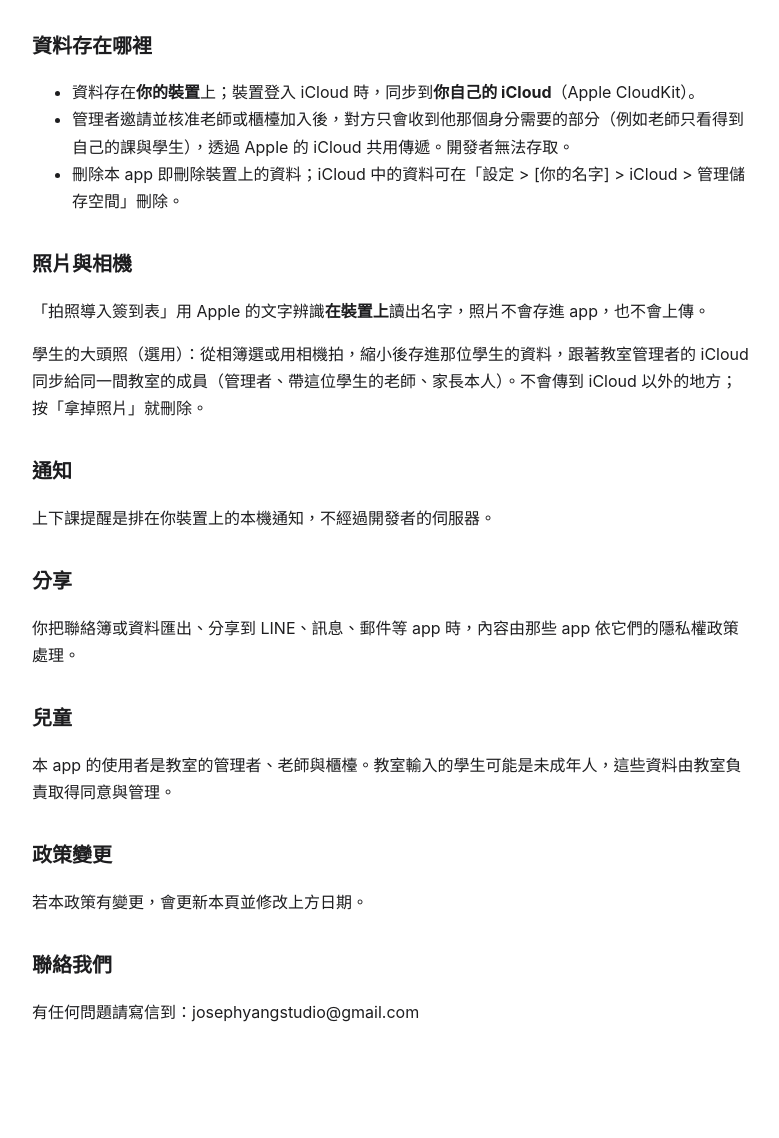
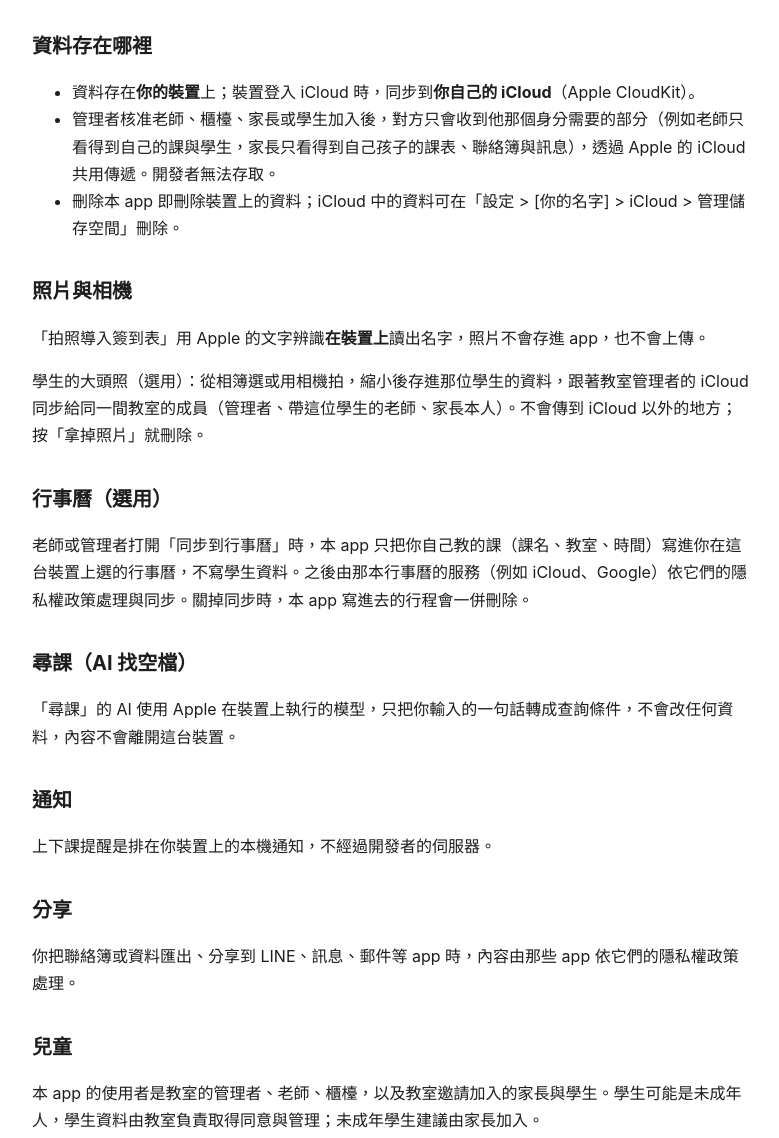
Before and after one commit to fatcathub/orbitune-privacy, a plain HTML site: page index.html in a window 1280 px wide. Shown: the part 484-1622 px from the top of the page, without its empty margins (248-1027 px from the left). Before the commit the page ends 1590 px from the top, so only its background shows below. Drawn offline with Linux system fonts and the light colour scheme.

Commit message:
Policy: calendar, AI, families; code in #

```diff
--- a/index.html
+++ b/index.html
@@ -18,18 +18,22 @@ h1{font-size:28px}h2{font-size:20px;margin-top:32px}
 <h2>資料存在哪裡</h2>
 <ul>
 <li>資料存在<strong>你的裝置</strong>上；裝置登入 iCloud 時，同步到<strong>你自己的 iCloud</strong>（Apple CloudKit）。</li>
-<li>管理者邀請並核准老師或櫃檯加入後，對方只會收到他那個身分需要的部分（例如老師只看得到自己的課與學生），透過 Apple 的 iCloud 共用傳遞。開發者無法存取。</li>
+<li>管理者核准老師、櫃檯、家長或學生加入後，對方只會收到他那個身分需要的部分（例如老師只看得到自己的課與學生，家長只看得到自己孩子的課表、聯絡簿與訊息），透過 Apple 的 iCloud 共用傳遞。開發者無法存取。</li>
 <li>刪除本 app 即刪除裝置上的資料；iCloud 中的資料可在「設定 &gt; [你的名字] &gt; iCloud &gt; 管理儲存空間」刪除。</li>
 </ul>
 <h2>照片與相機</h2>
 <p>「拍照導入簽到表」用 Apple 的文字辨識<strong>在裝置上</strong>讀出名字，照片不會存進 app，也不會上傳。</p>
 <p>學生的大頭照（選用）：從相簿選或用相機拍，縮小後存進那位學生的資料，跟著教室管理者的 iCloud 同步給同一間教室的成員（管理者、帶這位學生的老師、家長本人）。不會傳到 iCloud 以外的地方；按「拿掉照片」就刪除。</p>
+<h2>行事曆（選用）</h2>
+<p>老師或管理者打開「同步到行事曆」時，本 app 只把你自己教的課（課名、教室、時間）寫進你在這台裝置上選的行事曆，不寫學生資料。之後由那本行事曆的服務（例如 iCloud、Google）依它們的隱私權政策處理與同步。關掉同步時，本 app 寫進去的行程會一併刪除。</p>
+<h2>尋課（AI 找空檔）</h2>
+<p>「尋課」的 AI 使用 Apple 在裝置上執行的模型，只把你輸入的一句話轉成查詢條件，不會改任何資料，內容不會離開這台裝置。</p>
 <h2>通知</h2>
 <p>上下課提醒是排在你裝置上的本機通知，不經過開發者的伺服器。</p>
 <h2>分享</h2>
 <p>你把聯絡簿或資料匯出、分享到 LINE、訊息、郵件等 app 時，內容由那些 app 依它們的隱私權政策處理。</p>
 <h2>兒童</h2>
-<p>本 app 的使用者是教室的管理者、老師與櫃檯。教室輸入的學生可能是未成年人，這些資料由教室負責取得同意與管理。</p>
+<p>本 app 的使用者是教室的管理者、老師、櫃檯，以及教室邀請加入的家長與學生。學生可能是未成年人，學生資料由教室負責取得同意與管理；未成年學生建議由家長加入。</p>
 <h2>政策變更</h2>
 <p>若本政策有變更，會更新本頁並修改上方日期。</p>
 <h2>聯絡我們</h2>
```
Also changed, not shown: join.html (+4 -2 lines).
